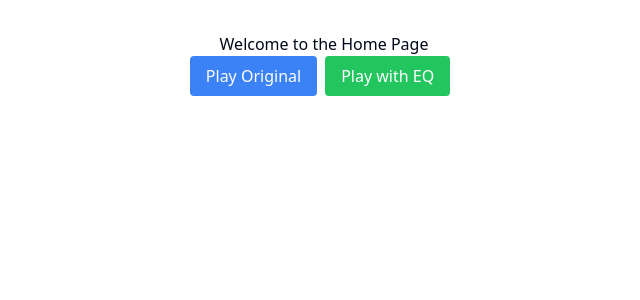
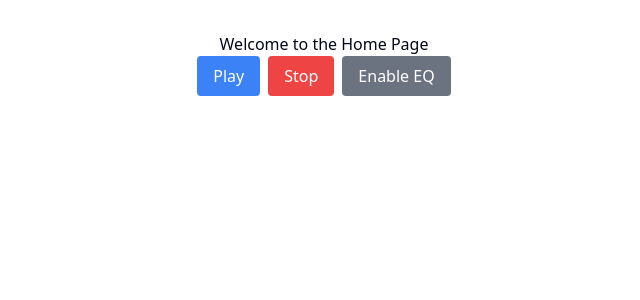
Before and after one commit to Dalar-Coin/EarTrainr, a React (Vite) app in the folder Client/: page /peaks in a window 1280 px wide. Shown: the top 300 px of the page, without its empty margins (316-956 px from the left). Built offline with nearby package versions, Linux system fonts and the light colour scheme.

Commit message:
going to break things

```diff
--- a/Client/src/pages/Peaks.tsx
+++ b/Client/src/pages/Peaks.tsx
@@ -8,7 +8,7 @@ function Peaks() {
   const eqNode = useRef(null);
   const gainNode = useRef(null);
   const [isPlaying, setIsPlaying] = useState(false);
-  const [isEQEnabled, setIsEQEnabled] = useState(true);
+  const [isEQEnabled, setIsEQEnabled] = useState(false);
 
   useEffect(() => {
     audioContext.current = new (window.AudioContext ||
@@ -65,9 +65,9 @@ function Peaks() {
     setIsPlaying(false);
   };
 
-  const playAudio = async (useEQ) => {
+  const playAudio = async () => {
     if (isPlaying) {
-      stopAudio();
+      return; // If already playing, do nothing
     }
 
     if (!audioContext.current) return;
@@ -80,9 +80,9 @@ function Peaks() {
 
       sourceNode.current = audioContext.current.createBufferSource();
       sourceNode.current.buffer = audioBuffer;
+      sourceNode.current.loop = true; // Enable looping
 
-      setIsEQEnabled(useEQ);
-      if (useEQ) {
+      if (isEQEnabled) {
         sourceNode.current.connect(eqNode.current.input);
         eqNode.current.output.connect(gainNode.current);
       } else {
@@ -93,9 +93,7 @@ function Peaks() {
       sourceNode.current.start(0);
       setIsPlaying(true);
 
-      sourceNode.current.onended = () => {
-        setIsPlaying(false);
-      };
+      // Remove the onended event as it won't be needed for looping audio
     } catch (error) {
       console.error("Error playing audio:", error);
     }
@@ -109,22 +107,16 @@ function Peaks() {
     <div>
       <h1>Welcome to the Home Page</h1>
       <button
-        onClick={() => playAudio(false)}
+        onClick={playAudio}
         className="px-4 py-2 bg-blue-500 text-white rounded hover:bg-blue-600 mr-2"
+        disabled={isPlaying}
       >
-        Play Original
+        Play
       </button>
-      <button
-        onClick={() => playAudio(true)}
-        className="px-4 py-2 bg-green-500 text-white rounded hover:bg-green-600 mr-2"
-      >
-        Play with EQ
-      </button>
-      {isPlaying && (
-        <>
       <button
         onClick={stopAudio}
         className="px-4 py-2 bg-red-500 text-white rounded hover:bg-red-600 mr-2"
+        disabled={!isPlaying}
       >
         Stop
       </button>
@@ -134,8 +126,6 @@ function Peaks() {
       >
         {isEQEnabled ? "Disable EQ" : "Enable EQ"}
       </button>
-        </>
-      )}
     </div>
   );
 }
```
Lines whose indentation alone changed are shown as unchanged.
